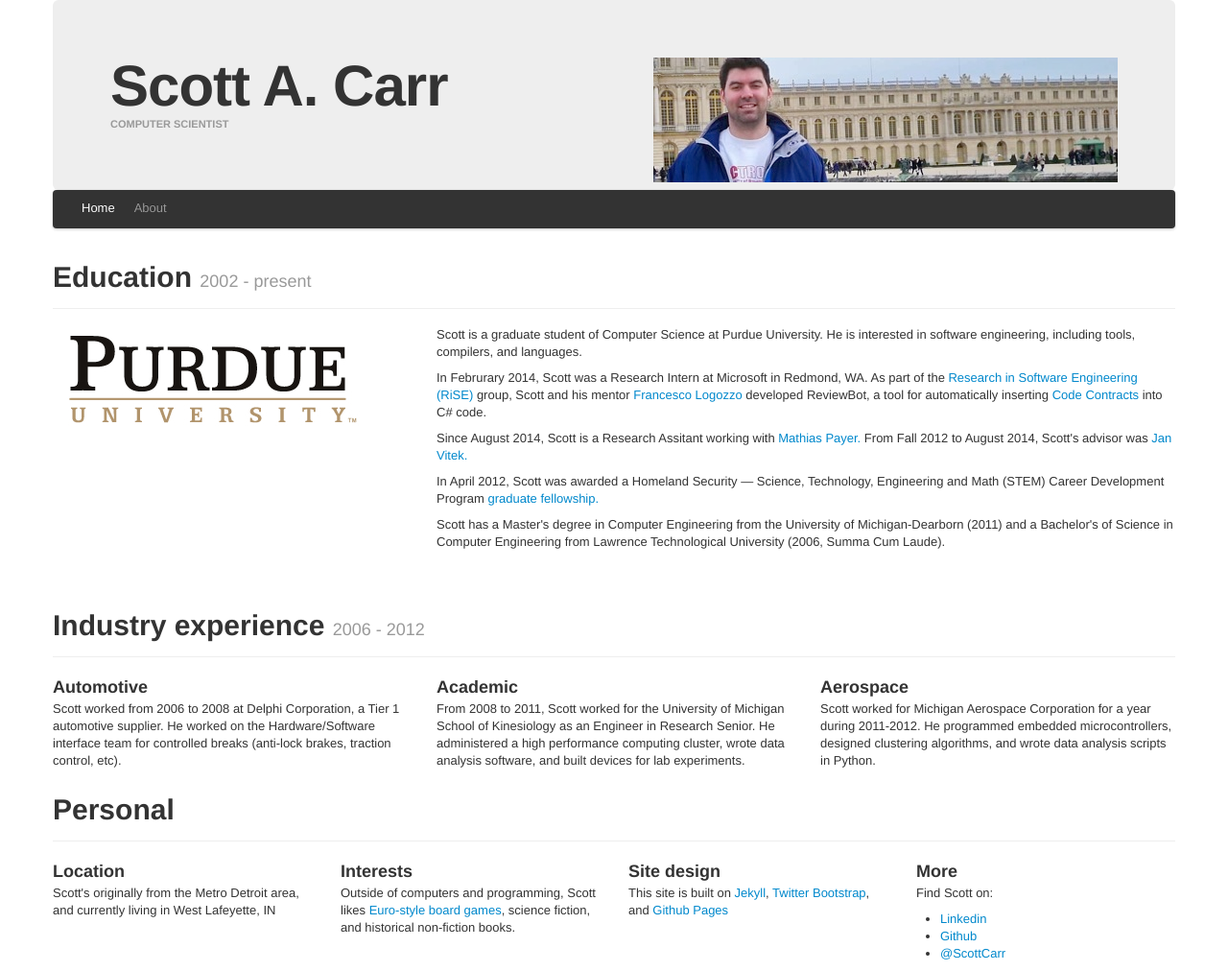
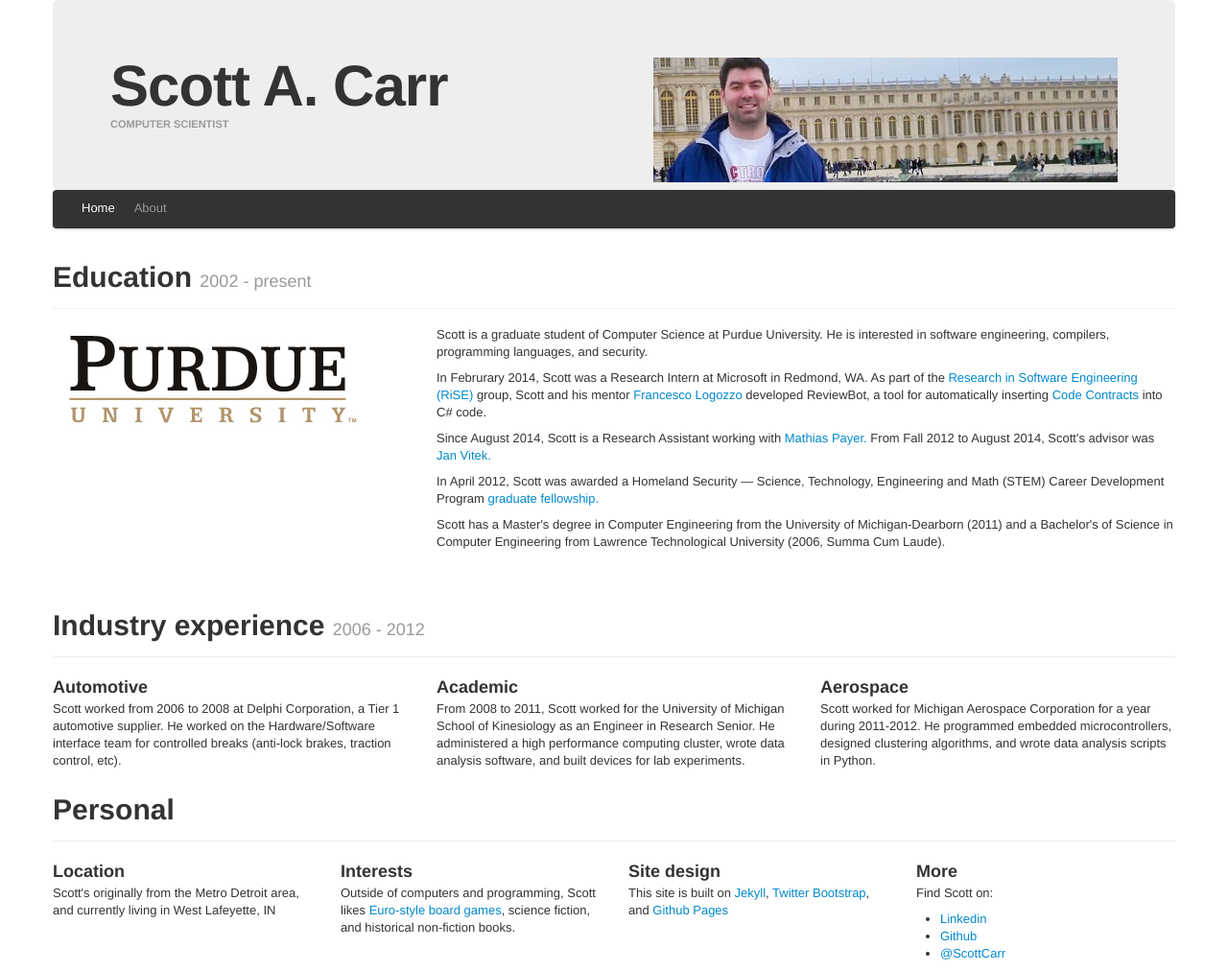
Before and after one commit to scottcarr/scottcarr.github.com, a Jekyll site: the page built from about.html, in a window 1280 px wide. Shown: the whole page at 96% size. Built offline with Jekyll 4.4.1, drawn with Linux system fonts in a browser that asks for light colours.

Commit message:
change interests

```diff
--- a/about.html
+++ b/about.html
@@ -16,8 +16,8 @@
     <div class="span8">
       <p>
           Scott is a graduate student of Computer Science at Purdue
-          University.  He is interested in software engineering, including tools, compilers, and
-          languages.
+          University.  He is interested in software engineering, compilers,
+          programming languages, and security.
       </p>
       <p>
         In Februrary 2014, Scott was a Research Intern at Microsoft in Redmond, WA.
@@ -28,7 +28,7 @@
 
 
       <p>
-          Since August 2014, Scott is a Research Assitant working with
+          Since August 2014, Scott is a Research Assistant working with
           <a href="https://nebelwelt.net/"> Mathias Payer.</a>
           From Fall 2012 to August 2014, Scott's advisor was
           <a href="http://www.cs.purdue.edu/homes/jv/"> Jan Vitek.</a>
```
